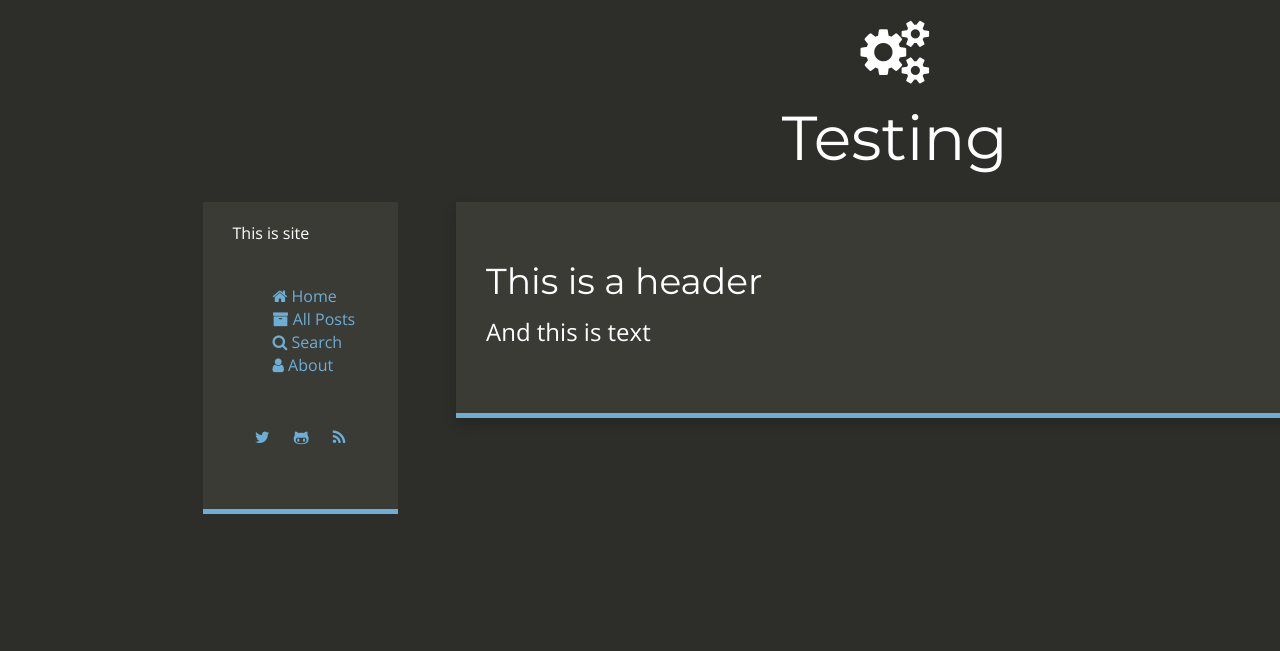
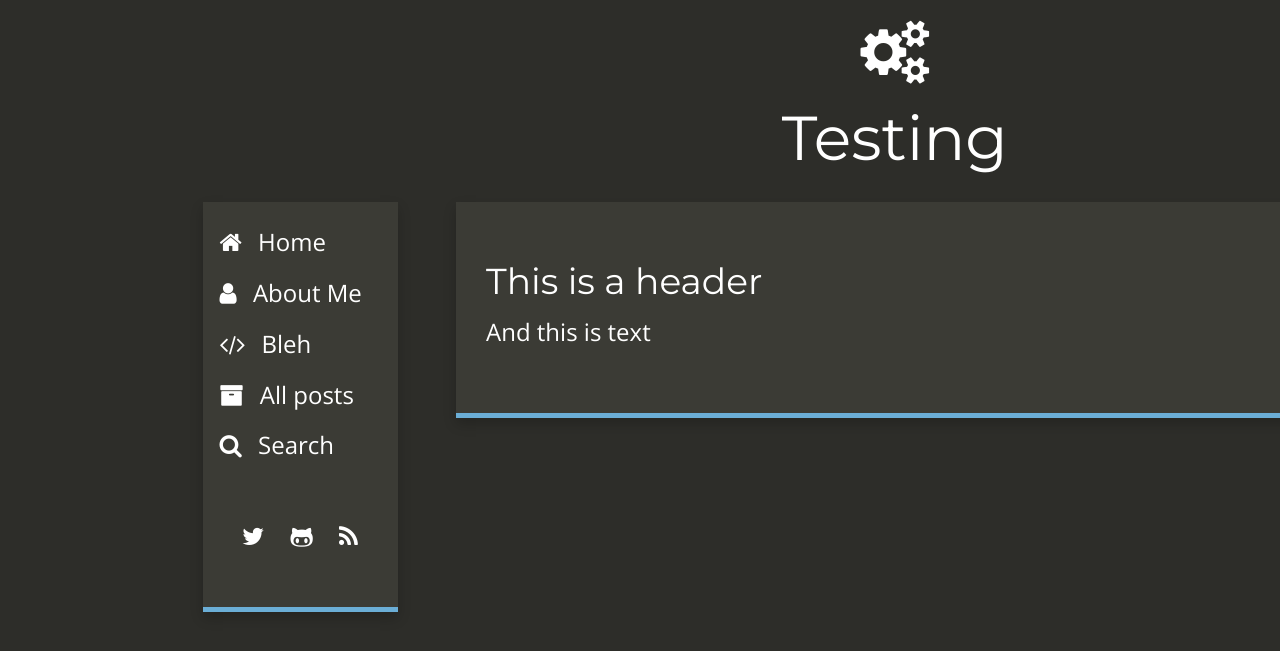
Before and after one commit to dajwarren/dajwarren.github.io, a Jekyll site: the page built from bleh.md, in a window 1280 px wide. Shown: the top 651 px of the page. Built offline with Jekyll 4.4.1, drawn with Linux system fonts in a browser that asks for light colours; nearby versions of some CDN libraries.

Commit message:
Restyled sidebar menu

```diff
--- a/_config.yml
+++ b/_config.yml
@@ -18,8 +18,27 @@ email: your-email@domain.com
 title_description: So this is a description, right?
 baseurl: "" # the subpath of your site, e.g. /blog
 url: "http://example.com" # the base hostname & protocol for your site
+urls:
+    - text: Home
+      url: /
+      icon: fa-home
+    - text: About Me
+      url: /about/
+      icon: fa-user
+    - text: Bleh
+      url: /bleh/
+      icon: fa-code
+    - text: All posts
+      url: /posts/
+      icon: fa-archive
+    - text: Search
+      url: /search/
+      icon: fa-search
+
 twitter_username: jekyllrb
 github_username:  jekyll
+
+
 
 post_limit: 5
 
--- a/_includes/navbar.html
+++ b/_includes/navbar.html
@@ -1,13 +1,20 @@
 
 <div class="col-md-2 navbar-panel">
     <div>
-      <p>{{ site.title }}</p>
-
       <ul class="pages">
-        <li><a href="{{ site.baseurl }}/"><i class="fa fa-home"></i> Home</a></li>
-        <li><a href="{{ site.baseurl }}/posts/"><i class="fa fa-archive"></i> All Posts</a></li>
-        <li><a href="{{ site.baseurl }}/search/"><i class="fa fa-search"></i> Search</a></li>
-        <li><a href="{{ site.baseurl }}/about/"><i class="fa fa-user"></i> About</a></li>
+          {% for i in site.urls %}
+          	{% assign current = nil %}
+          	{% assign pageurl = page.url | split:'/' | last %}
+          	{% assign menuurl = i.url | split:'/' | last %}
+          	{% assign linkurl = nil %}
+          	{% if i.url contains '://' %}
+          	{% assign linkurl = i.url %}
+          	{% else %}
+          	{% assign linkurl = i.url | prepend: site.baseurl %}
+          	{% endif %}
+          	{% if pageurl == menuurl or page.layout == i.layout %} {% assign current = 'current-menu-item' %} {% endif %}
+  	<li><a href="{{ linkurl }}"><i class="fa {{ i.icon }}"></i> {{ i.text }}</a></li>
+  {% endfor %}
       </ul>
 
       {% include social_links.html %}
--- a/css/style.scss
+++ b/css/style.scss
@@ -146,8 +146,31 @@ ul {
 	padding-left: 30px;
 	padding-right: 30px;
     margin-top: 20px;
-	// box-shadow: 0px 0px 0px 0px, 0px 6px 12px //rgba(0, 0, 0, 0.2);
+	box-shadow: 0px 0px 0px 0px, 0px 6px 12px rgba(0, 0, 0, 0.2);
 	border-bottom: 5px solid $color-main;
+    font-size: 24px;
+    line-height: 170%;
+    padding-left: 15px;
+    padding-right: 15px;
+    padding-top: 10px;
+    padding-bottom: 10px;
+
+    ul {
+        padding-left: 2px;
+    }
+    li {
+        margin-top: 10px;
+        margin-bottom: 10px;
+    }
+    i {
+        padding-right: 10px;
+    }
+    a, a:active {
+        color: $white;
+    }
+    a:hover {
+        color: $color-main;
+    }
 }
 
 #my-menu {
@@ -169,8 +192,8 @@ ul {
 		.fa {
 			margin-right: 10px;
 		}
+        }
 	}
-}
 
 .links {
 	margin-top: 50px;
```
